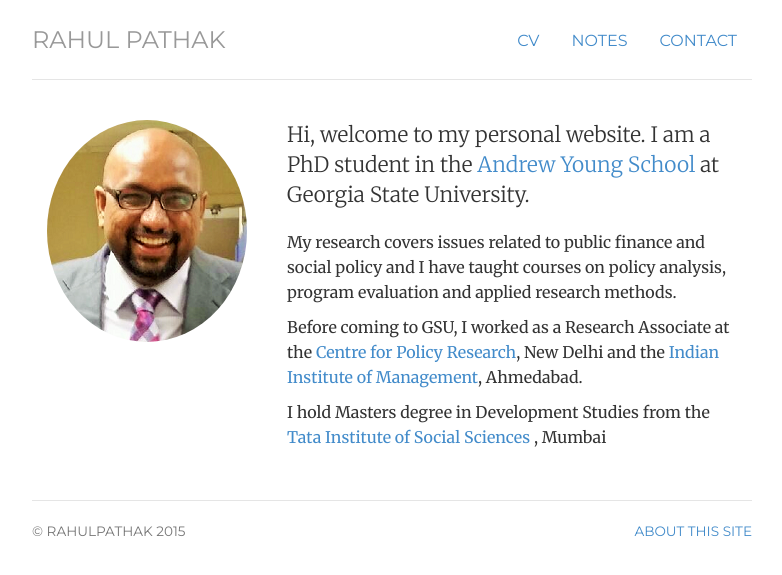
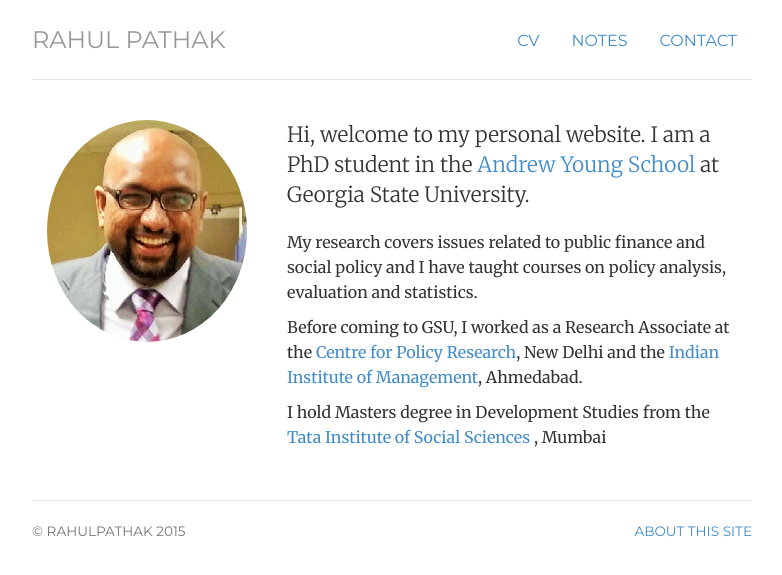
Before and after one commit to pathak-rahul/pathak-rahul.github.io, a Jekyll site: the page built from index.html, in a window 1280 px wide. Shown: the top 575 px of the page, without its empty margins (248-1030 px from the left). Built offline with Jekyll 4.4.1, drawn with Linux system fonts in a browser that asks for light colours.

Commit message:
Update index.html

```diff
--- a/index.html
+++ b/index.html
@@ -15,7 +15,7 @@
 	<div itemscope itemtype="http://data-vocabulary.org/Person" class="col-sm-8">
 	<p class="lead"> Hi, welcome to my personal website. I am a PhD student in the <a href="http://aysps.gsu.edu/"> Andrew Young School</a> at Georgia State University.</p>
 
-	<p> My research covers issues related to public finance and social policy and I have taught courses on policy analysis, program evaluation and applied research methods. </p>
+	<p> My research covers issues related to public finance and social policy and I have taught courses on policy analysis, evaluation and statistics. </p>
 
 	<p>Before coming to GSU, I worked as a Research Associate at the <a href="http://www.cprindia.org/"> Centre for Policy Research</a>, New Delhi and  the <a href="http://www.iimahd.ernet.in/"> Indian Institute of Management</a>, Ahmedabad.</span></p>
 
```
